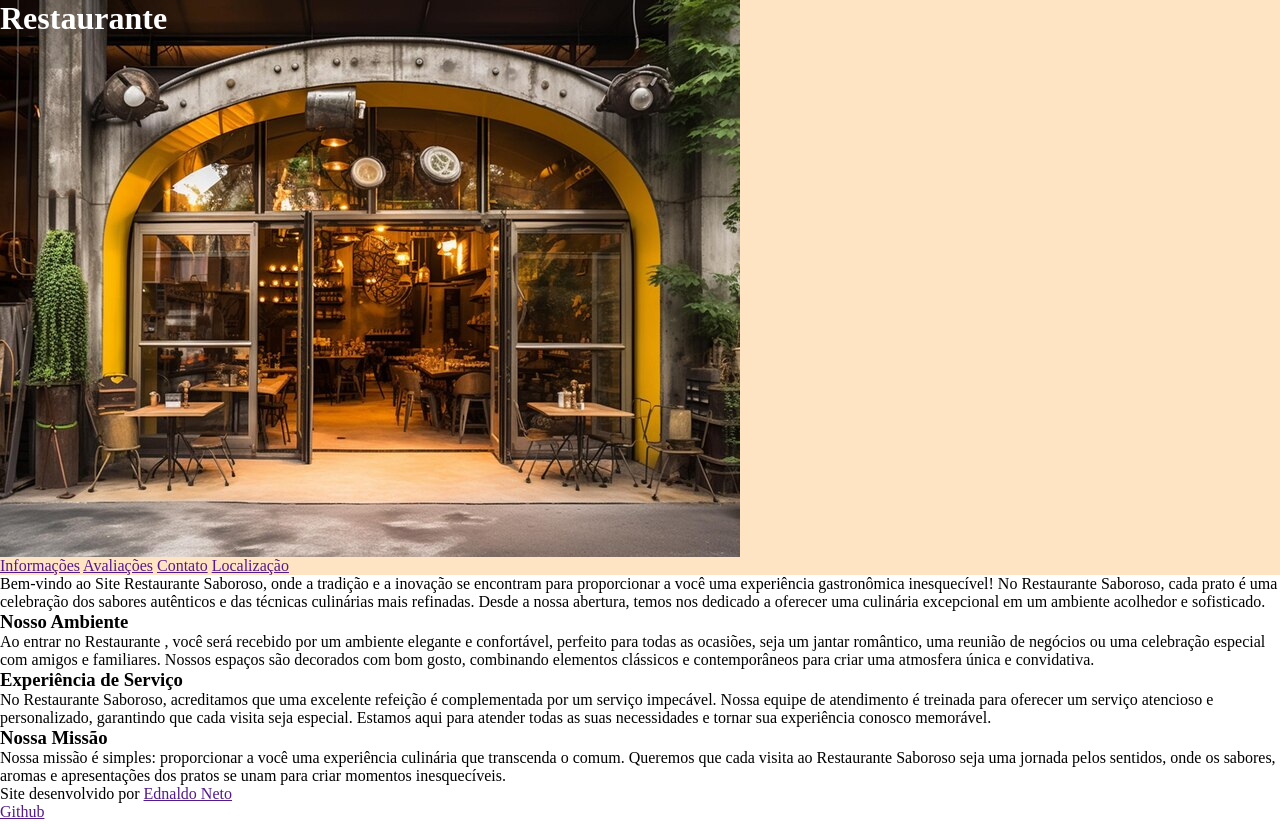
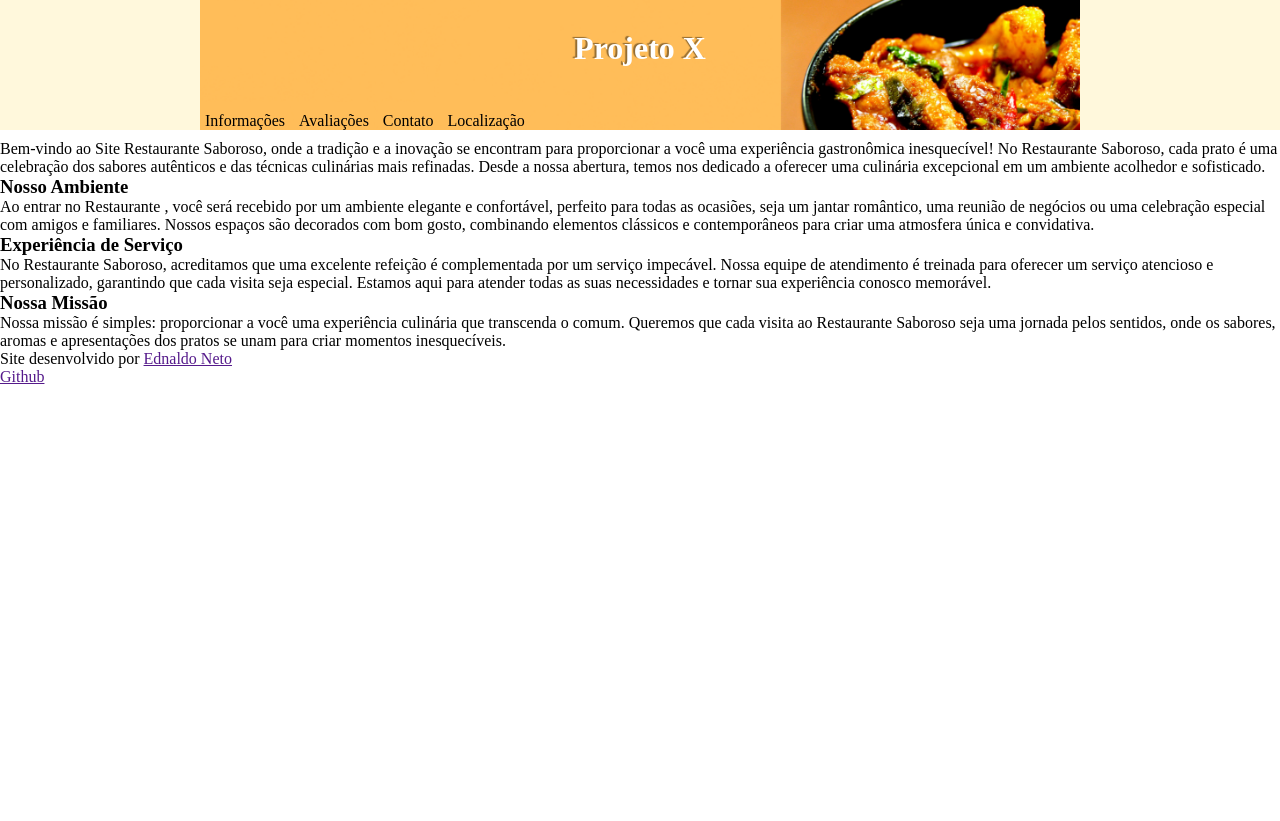
Before and after one commit to EdnaldoNeto/projetos, a plain HTML site: page projeto.X/x.html in a window 1280 px wide. After the commit the page ends 800 px from the top, so only its background shows below. Drawn offline with Linux system fonts and the light colour scheme.

Commit message:
upgrade.header

```diff
--- a/projeto.X/estilo/x.css
+++ b/projeto.X/estilo/x.css
@@ -6,8 +6,8 @@
 }
 
 :root {
-    --cor_0: ;
-    --cor_1: ;
+    --cor_0: #FFBD59;
+    --cor_1: #F09C40;
     --cor_2: ;
     --cor_3: ;
     --cor_4: ;
@@ -18,16 +18,38 @@ body {
 }
 
 header {
-    background-color: bisque ;
+    background-color: cornsilk ;
 }
 
 header > div#img_header {
-    background-image: url(../imagens/header.jpg);
+    background-image: url(../imagens/header.test.png);
     background-repeat: no-repeat;
-    height: 557px;
-    width: 740px;
+    background-size: cover;
+    min-height: 130px;
+    min-width: 500px;
+    margin: 0px 200px 10px 200px;
 }
 
 div#img_header > h1 {
     color: white;
+    text-align: center;
+    padding: 30px;
+    text-shadow: -2px -1px 1px rgba(0, 0, 0, 0.432);
 }
+
+div > nav {
+    padding-top: 15px;
+}
+
+
+nav > a {
+    background-color: var(--cor_0);
+    color: black;
+    text-decoration: none;
+    padding: 10px 5px 1px 5px;
+}
+
+nav > a:hover {
+    background-color: black;
+    color: white;
+}
--- a/projeto.X/x.html
+++ b/projeto.X/x.html
@@ -9,8 +9,7 @@
 <body>
     <header>
         <div id="img_header">
-            <h1>Restaurante</h1>
-        </div>
+            <h1>Projeto X</h1>
 
             <nav>
                 <a href="">Informações</a>
@@ -18,28 +17,29 @@
                 <a href="">Contato</a>
                 <a href="">Localização</a>
             </nav>
+        </div>
 
     </header>
 
     <body>
-        <p>
+        <p id="p1">
             Bem-vindo ao Site Restaurante Saboroso, onde a tradição e a inovação se encontram para proporcionar a você uma experiência gastronômica inesquecível!
 
             No Restaurante Saboroso, cada prato é uma celebração dos sabores autênticos e das técnicas culinárias mais refinadas. Desde a nossa abertura, temos nos dedicado a oferecer uma culinária excepcional em um ambiente acolhedor e sofisticado.
         </p>
 
-        <h3>Nosso Ambiente</h3>
-        <p>
+        <h3 class="subtitulo">Nosso Ambiente</h3>
+        <p id="p2">
             Ao entrar no Restaurante , você será recebido por um ambiente elegante e confortável, perfeito para todas as ocasiões, seja um jantar romântico, uma reunião de negócios ou uma celebração especial com amigos e familiares. Nossos espaços são decorados com bom gosto, combinando elementos clássicos e contemporâneos para criar uma atmosfera única e convidativa.
         </p>
 
-        <h3>Experiência de Serviço</h3>
-        <p>
+        <h3 class="subtitulo">Experiência de Serviço</h3>
+        <p id="p3">
             No Restaurante Saboroso, acreditamos que uma excelente refeição é complementada por um serviço impecável. Nossa equipe de atendimento é treinada para oferecer um serviço atencioso e personalizado, garantindo que cada visita seja especial. Estamos aqui para atender todas as suas necessidades e tornar sua experiência conosco memorável.
         </p>
 
-        <h3>Nossa Missão</h3>
-        <p>
+        <h3 class="subtitulo">Nossa Missão</h3>
+        <p id="p4">
             Nossa missão é simples: proporcionar a você uma experiência culinária que transcenda o comum. Queremos que cada visita ao Restaurante Saboroso seja uma jornada pelos sentidos, onde os sabores, aromas e apresentações dos pratos se unam para criar momentos inesquecíveis.
         </p>
 
@@ -47,7 +47,6 @@
 
     <footer>
         <p>Site desenvolvido por <a href="">Ednaldo Neto</a><br> <a href="">Github</a></p>
-
     </footer>
 
 </body>
```
Also changed, not shown: projeto.X/imagens/Crown-Inn-Eindhoven-Exterior.jfif (added), projeto.X/imagens/header.test.png (added), projeto.X/imagens/talheres-símbolos-de-restaurante-e-ícones-gastronômicos-com-garfo-faca-da-colher-gastronomia-ou-do-vetor-cozinha-225106881.webp (added). Lines whose indentation alone changed are shown as unchanged.
